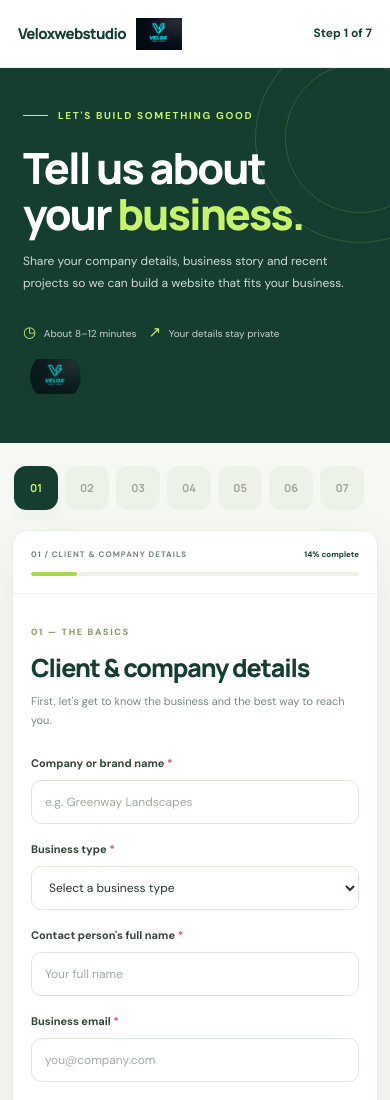
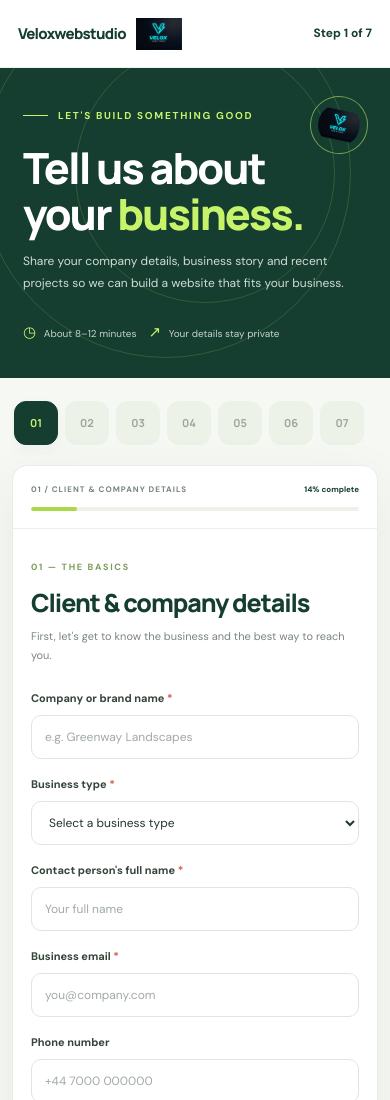
Before and after one commit to veloxwebstudio/velox-requirement, a website: page index.html in a window 390 px wide. Shown: the top 1100 px of the page. Drawn offline with Linux system fonts and the light colour scheme.

Commit message:
Update styles.css

```diff
--- a/src/styles/styles.css
+++ b/src/styles/styles.css
@@ -796,13 +796,7 @@ button {  cursor:pointer
   .hero-meta {    gap:12px;
     font-size:10px
   }
-  .hero-stamp {    right:22px;
-    top:28px;
-    width:58px;
-    height:58px;
-    font-size:25px;
-    opacity:.7
-  }
+
   .hero-stamp small {    font-size:5px
   }
   .orbit-one {    width:210px;
@@ -963,12 +957,71 @@ button {  cursor:pointer
     height: 30px;
   }
 
+
+
+/* Hero background circles */
+.hero {
+  position: relative;
+  overflow: hidden;
+}
+
+.hero-orbit {
+  position: absolute;
+  border: 1px solid rgba(199, 243, 107, 0.17);
+  border-radius: 50%;
+  pointer-events: none;
+}
+
+.orbit-one {
+  width: 370px;
+  height: 370px;
+  right: 10%;
+  top: -80px;
+}
+
+.orbit-two {
+  width: 260px;
+  height: 260px;
+  right: 14%;
+  top: -25px;
+}
+
+/* Small logo inside the circle */
+.hero-stamp {
+  position: absolute;
+  right: 19%;
+  top: 95px;
+  width: 90px;
+  height: 90px;
+  padding: 12px;
+  border: 1px solid rgba(199, 243, 107, 0.55);
+  border-radius: 50%;
+  display: flex;
+  align-items: center;
+  justify-content: center;
+  overflow: hidden;
+  transform: rotate(12deg);
+  z-index: 2;
+}
+
+.hero-stamp-logo {
+  display: block;
+  width: 100%;
+  height: 100%;
+  object-fit: contain;
+  border-radius: 50%;
+}
+
+@media (max-width: 720px) {
   .hero-stamp {
-    width: 65px;
-    height: 65px;
+    width: 58px;
+    height: 58px;
+    right: 22px;
+    top: 28px;
     padding: 7px;
   }
 }
+
 
 
 
```
